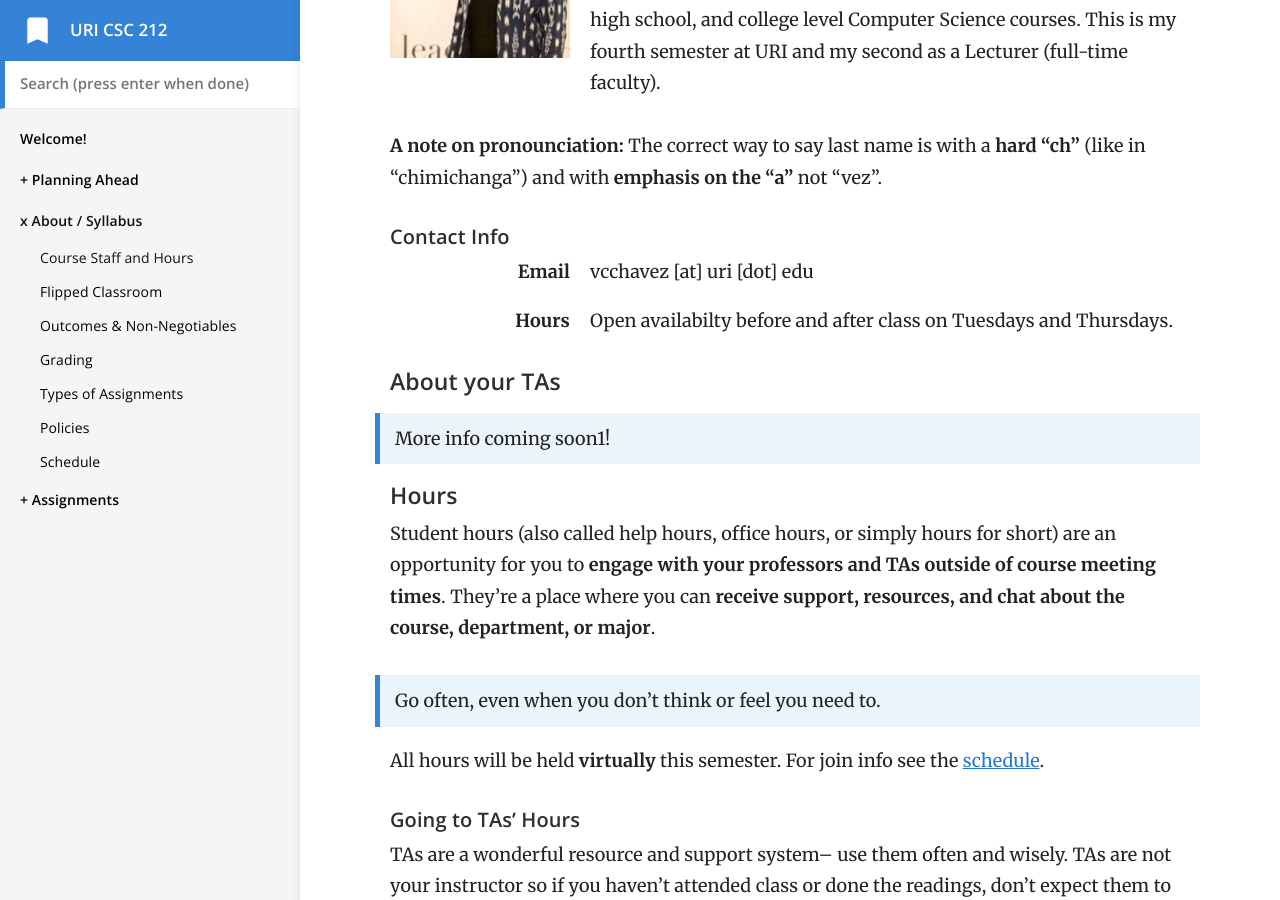
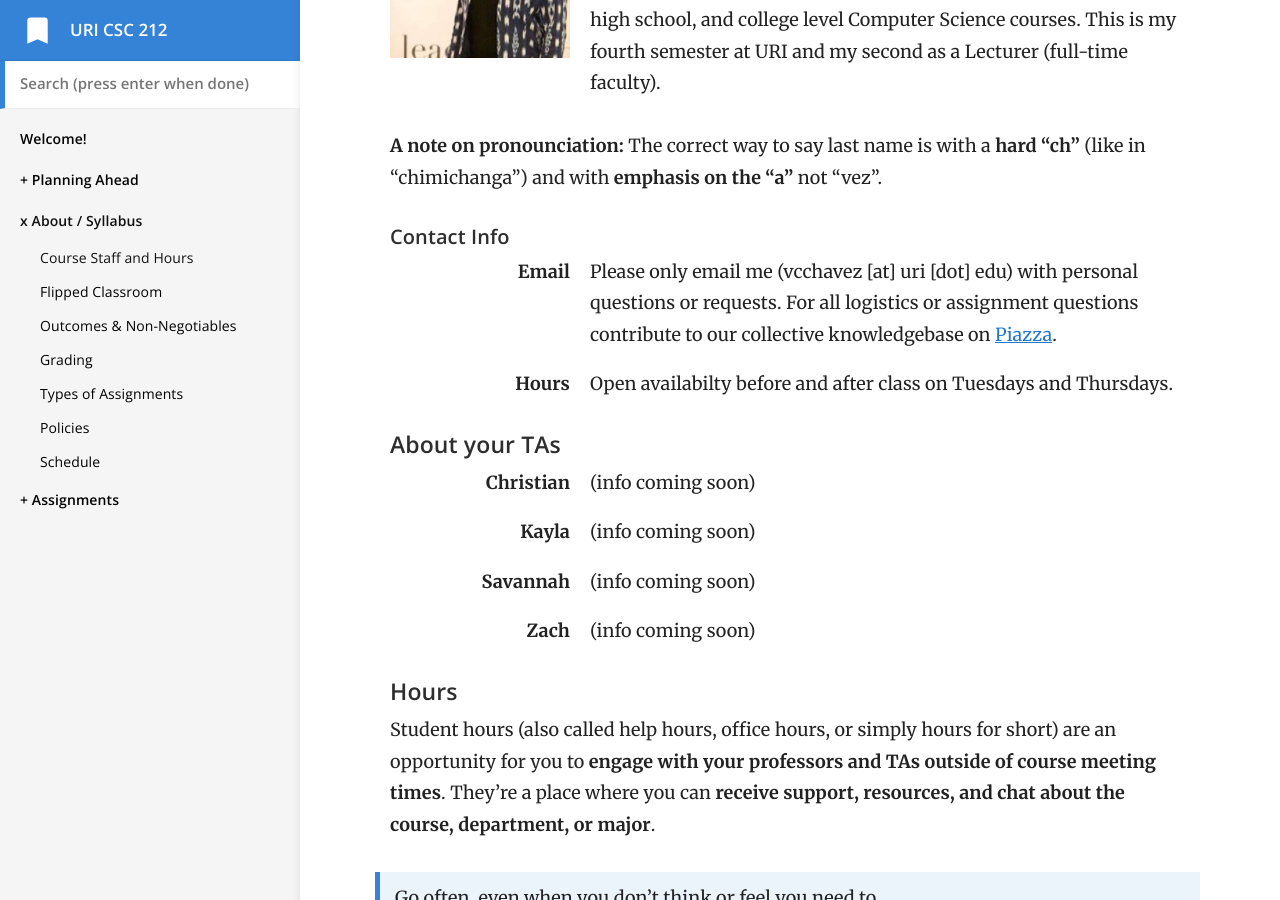
Before and after one commit to vcc-csc212/sp21-archive, a Jekyll site: the page built from _docs/2-about/staff.md, in a window 1280 px wide and 900 px high, scrolled down 664 px. Built offline with Jekyll 4.4.1, drawn with Linux system fonts in a browser that asks for light colours; some of the changed text lies outside the part shown.

Commit message:
TA names added to staff page

```diff
--- a/_docs/2-about/staff.md
+++ b/_docs/2-about/staff.md
@@ -21,13 +21,24 @@ My name is Victoria C. Chávez (they/she) and I’m excited to be your instructo
 ##### Contact Info
 
 Email
-: vcchavez [at] uri [dot] edu
+: Please only email me (vcchavez [at] uri [dot] edu) with personal questions or requests. For all logistics or assignment questions contribute to our collective knowledgebase on [Piazza]( https://piazza.com/uri/spring2021/csc212/).
 
 Hours
 : Open availabilty before and after class on Tuesdays and Thursdays.
 
 #### About your TAs {#tas}
-> More info coming soon1!
+Christian
+: (info coming soon)
+
+Kayla
+: (info coming soon)
+
+Savannah
+: (info coming soon)
+
+Zach
+: (info coming soon)
+
 
 #### Hours {#hours}
 Student hours (also called help hours, office hours, or simply hours for short) are an opportunity for you to **engage with your professors and TAs outside of course meeting times**. They're a place where you can **receive support, resources, and chat about the course, department, or major**.
```
Also changed, not shown: other parts of _docs/2-about/staff.md (+6 -4 lines).
